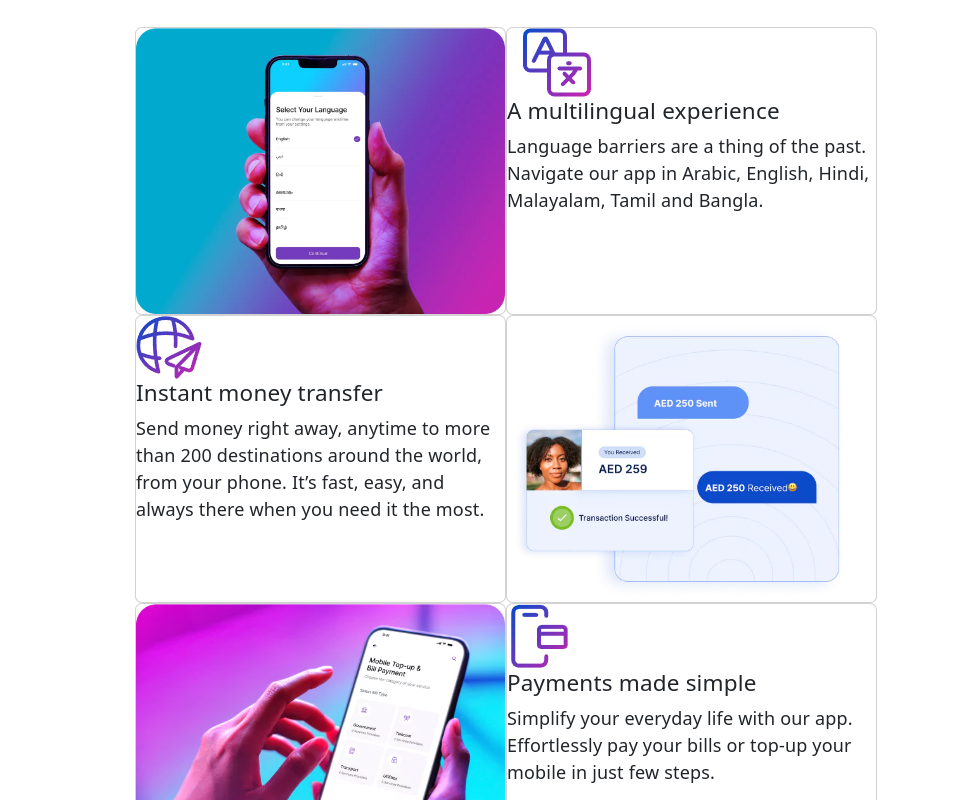
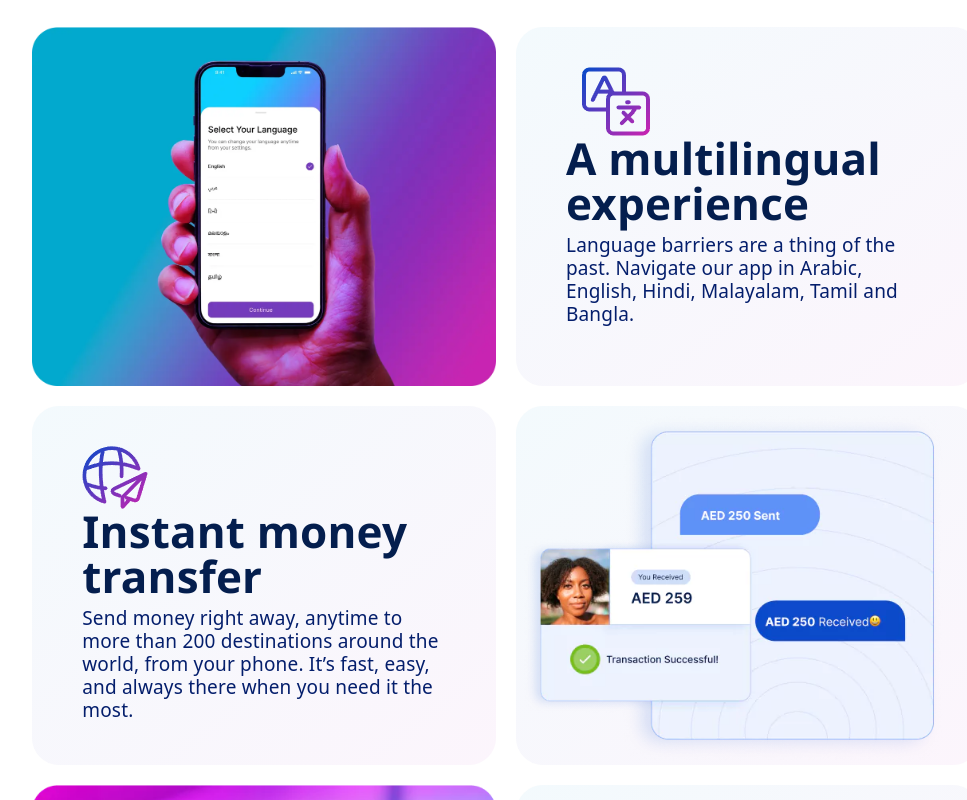
Before and after one commit to madhu12061993/react-dupay, a React (Vite) app: page / in a window 1280 px wide. Shown: the part 920-1720 px from the top of the page, without its empty margins (134-1101 px from the left). Built offline with nearby package versions, Linux system fonts and the light colour scheme.

Commit message:
finished

```diff
--- a/src/component/Banner.tsx
+++ b/src/component/Banner.tsx
@@ -10,7 +10,7 @@ const Banner = () => {
           <div className="col content">
             <h5 className="card-title bannerTitle text-white">Send money back <br />home with du Pay</h5>
             <p className="card-text bannerText text-white">Send money, pay bills, and manage your money—all in one app.</p>
-            <div className="card bg-transparent contentCard rounded-4  ">
+            <div className="card bg-transparent contentCard rounded-4 border border-white-300/20">
               <div className="d-flex ">
                 <div className="col-9 CardText">
                   <p className="text-white fw-bold">Try it out!</p>
--- a/src/component/MoneyTransfer.tsx
+++ b/src/component/MoneyTransfer.tsx
@@ -13,29 +13,29 @@ const MoneyTransfer = () => {
       <div className="headingParnt">
         <p className="heading">Here's what we offer</p>
       </div>
-      <div className="d-flex flex-row justify-content-center">
+      <div className="cardArangement">
         {/* 1 col */}
-        <div className="col-4 cardImage">
+        <div className="col-5 cardImage ">
           <div className="card  ">
             <img src={mobilehand} className="card-img-top" alt="mobilehand" />
           </div>
         </div>
         {/* 2 col */}
-        <div className="col-4">
+        <div className="col-5 cardImage cardBackground">
           <div className="card h-100">
             <div className="image">
-              <img src={svgAX} alt="svgAX" />
+              <img src={svgAX} alt="svgAX"/>
             </div>
             <h5 className="card-title">A multilingual experience</h5>
             <p className="card-text">Language barriers are a thing of the past. Navigate our app in Arabic, English, Hindi, Malayalam, Tamil and Bangla.</p>
           </div>
         </div>
       </div>
-           <div className="d-flex flex-row justify-content-center">
+      <div className="cardArangement">
         {/* 3 col */}
-        <div className="col-4">
+        <div className="col-5  cardImage cardBackground">
           <div className="card h-100">
-            <div>
+            <div className="image">
               <img src={global} alt="global" />
             </div>
             <h5 className="card-title">Instant money transfer</h5>
@@ -43,23 +43,23 @@ const MoneyTransfer = () => {
           </div>
         </div>
         {/* 4 col */}
-        <div className="col-4">
+        <div className="col-5 cardImage cardePng">
           <div className="card h-100">
             <img src={mobileChat} className="card-img-top" alt="mobileChat" />
           </div>
         </div>
       </div>
-            <div className="d-flex flex-row justify-content-center">
+      <div className="cardArangement">
         {/* 5 col */}
-        <div className="col-4">
+        <div className="col-5 cardImage">
           <div className="card h-100">
             <img src={mobilepayment} className="card-img-top" alt="mobilepayment" />
           </div>
         </div>
         {/* 6 col */}
-        <div className="col-4">
+        <div className="col-5 cardImage cardBackground">
           <div className="card h-100">
-            <div>
+            <div className="image">
               <img src={mobile} alt="mobile" />
             </div>
             <h5 className="card-title">Payments made simple</h5>
--- a/src/css/MoneyTransfer.css
+++ b/src/css/MoneyTransfer.css
@@ -1,34 +1,62 @@
-.offer  .heading{
+.offer .heading {
     color: #041E50;
     font-weight: bold;
     font-size: 44px;
-    font-family:'Segoe UI', Tahoma, Geneva, Verdana, sans-serif;
-    margin-bottom: 100px;
+    font-family: 'Segoe UI', Tahoma, Geneva, Verdana, sans-serif;
+    margin-bottom: 80px;
 }
+
 .offer .headingParnt {
     display: flex;
     align-items: center;
     justify-content: center;
 
 }
-/* .card {
-  width: 80%;
-} */
-/* .cardImage  .card{ */
-    /* width: 300px; */
-    /* border-radius: 200px;
-} */
-/* .offer h5 {
+
+.offer {
+    display: flex;
+    flex-direction: column;
+    row-gap: 20px;
+    margin-bottom: 60px;
+}
+
+.cardArangement {
+    display: flex;
+    justify-content: center;
+    column-gap: 20px;
+}
+
+.cardImage .card {
+    border-radius: 27px;
+    border: none;
+}
+
+.image img {
+    margin-top: 40px;
+    margin-left: 50px;
+}
+.offer h5 {
     color: hsl(219, 90%, 16%);
     font-size: 44px;
-    font-family:'Segoe UI', Tahoma, Geneva, Verdana, sans-serif;
+    font-family: 'Segoe UI', Tahoma, Geneva, Verdana, sans-serif;
     font-weight: bold;
+    margin-left: 50px;
+    line-height: 45px;
+margin-bottom: 8px;
+}
+.cardePng .card {
+    background-image: linear-gradient(to top left ,#FCF5FC ,#F3FAFD);
+}
 
-} */
-/* .image img{
-     height: 10px;
-    width: 10px;
-} */
-/* .card-text {
-    color: rgb(43, 30, 80);
-} */
+.card-text {
+    color: #041E6C;
+    font-size: 19px;
+    margin-inline: 50px;
+    line-height: 23px;
+
+}
+
+.cardBackground  .card{
+    background-image: linear-gradient(to top left ,#FCF5FC ,#F3FAFD);
+    border: none;
+}
--- a/src/css/banner.css
+++ b/src/css/banner.css
@@ -31,7 +31,7 @@
  .contentCard {
      width: 365px;
      border-radius: 30px;
-     border: 1px solid rgb(255, 255, 255,0.3) ;
+     /* border: 1px solid rgb(255, 255, 255,0.3) ; */
  }
 
  .CardText {
```
